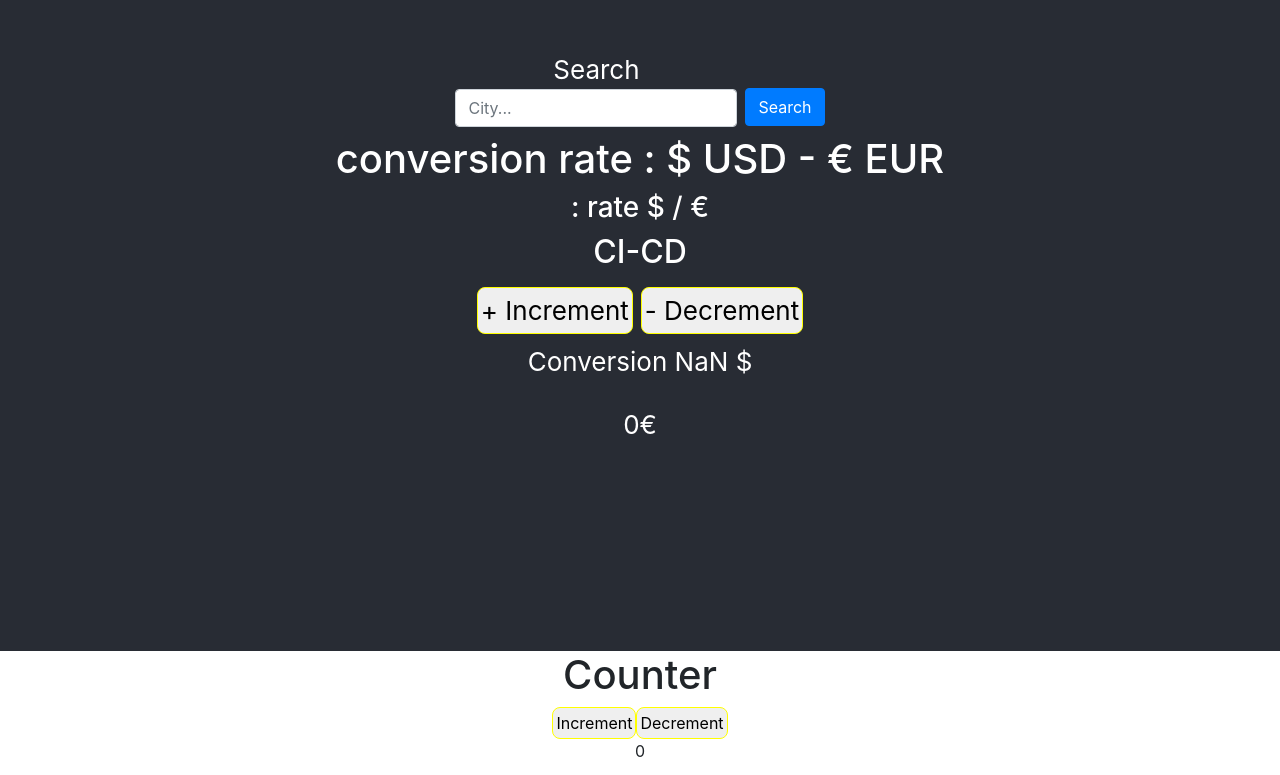
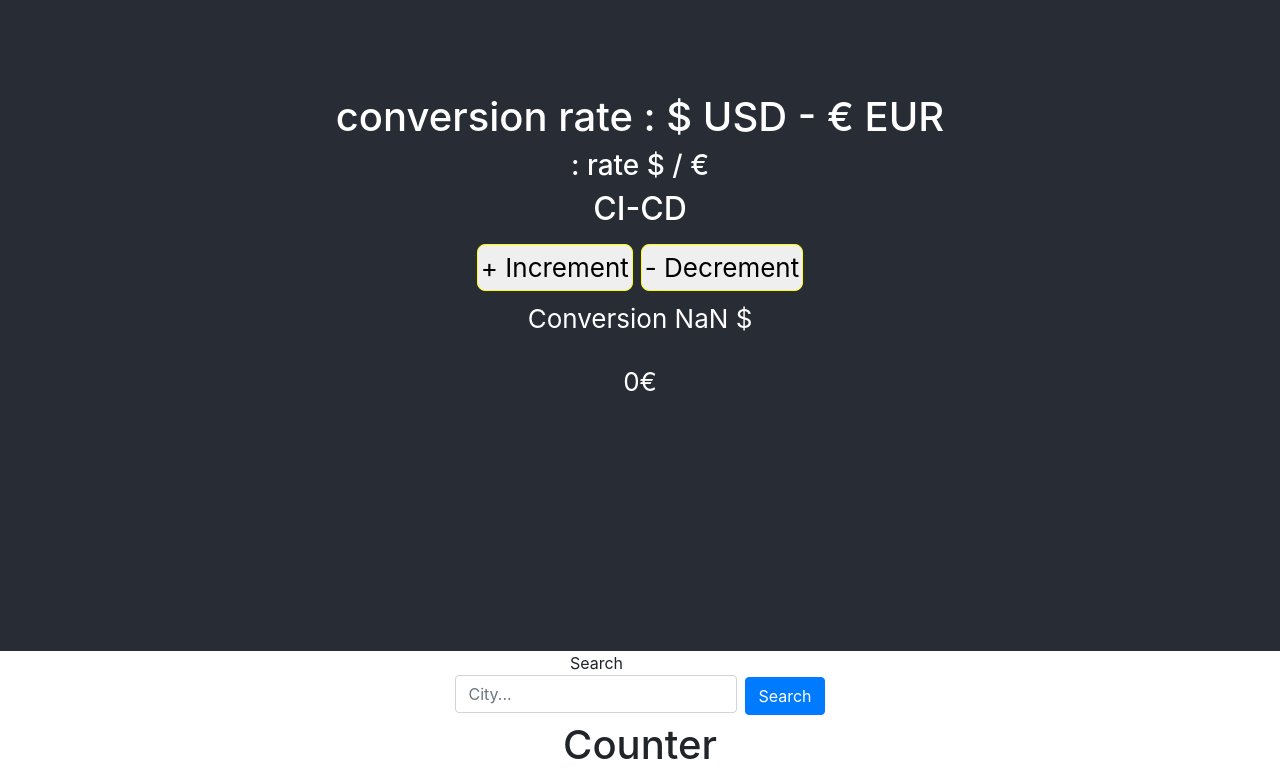
Before and after one commit to rim31/CICD-Jest, a React (Create React App) app: page / in a window 1280 px wide. Shown: the part 149-924 px from the top of the page. Built offline with nearby package versions, Linux system fonts and the light colour scheme; no server answers.

Commit message:
try to fix boostrap call from index.html

```diff
--- a/src/App.tsx
+++ b/src/App.tsx
@@ -19,7 +19,6 @@ function App() {
   return (
     <div className="App">
       <header className="App-header">
-        <Forecast />
         <h1>conversion rate : $ USD - € EUR</h1>
         <h3>{conversion ? conversion : ''} : rate $ / €</h3>
         <h2>CI-CD</h2>
@@ -39,6 +38,7 @@ function App() {
           <span> €</span>
         </div>
       </header>
+      <Forecast />
       <Counter />
     </div>
   );
```
Also changed, not shown: 1 other file (tests, documents, lock files or other folders).
